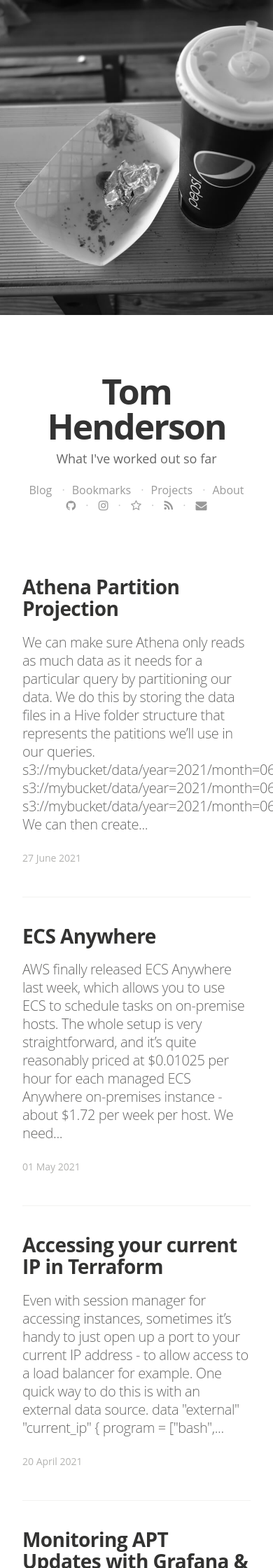
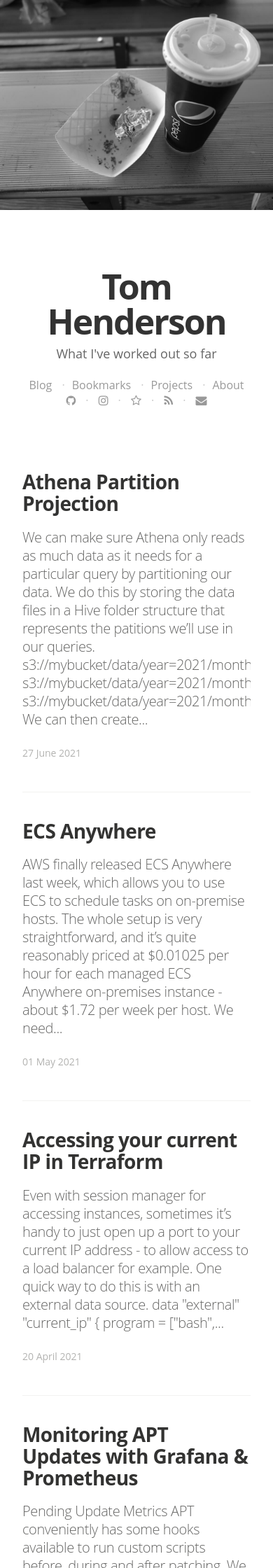
Before and after one commit to tom-henderson/tom-henderson.github.io, a Jekyll site: the page built from index.html, in a window 390 px wide. Shown: the top 2240 px of the page at 70% size. Built offline with Jekyll 4.4.1, drawn with Linux system fonts in a browser that asks for light colours; some web fonts are replaced; the list of posts is cut into pages by our own code.

Commit message:
Mobile tweaks

```diff
--- a/assets/css/main.sass
+++ b/assets/css/main.sass
@@ -61,6 +61,8 @@ body
   position: relative
   overflow: hidden
   background-color: #000
+  @include respond-to(710)
+    height: 300px
   .teaserimage-image
     background-size: cover
     background-position: center
@@ -168,6 +170,7 @@ body
       font-size: 20px
       line-height: 1.3
       color: #666665
+      overflow: hidden
     .post-meta
       font-size: 14px
       color: #b3b3b1
```
